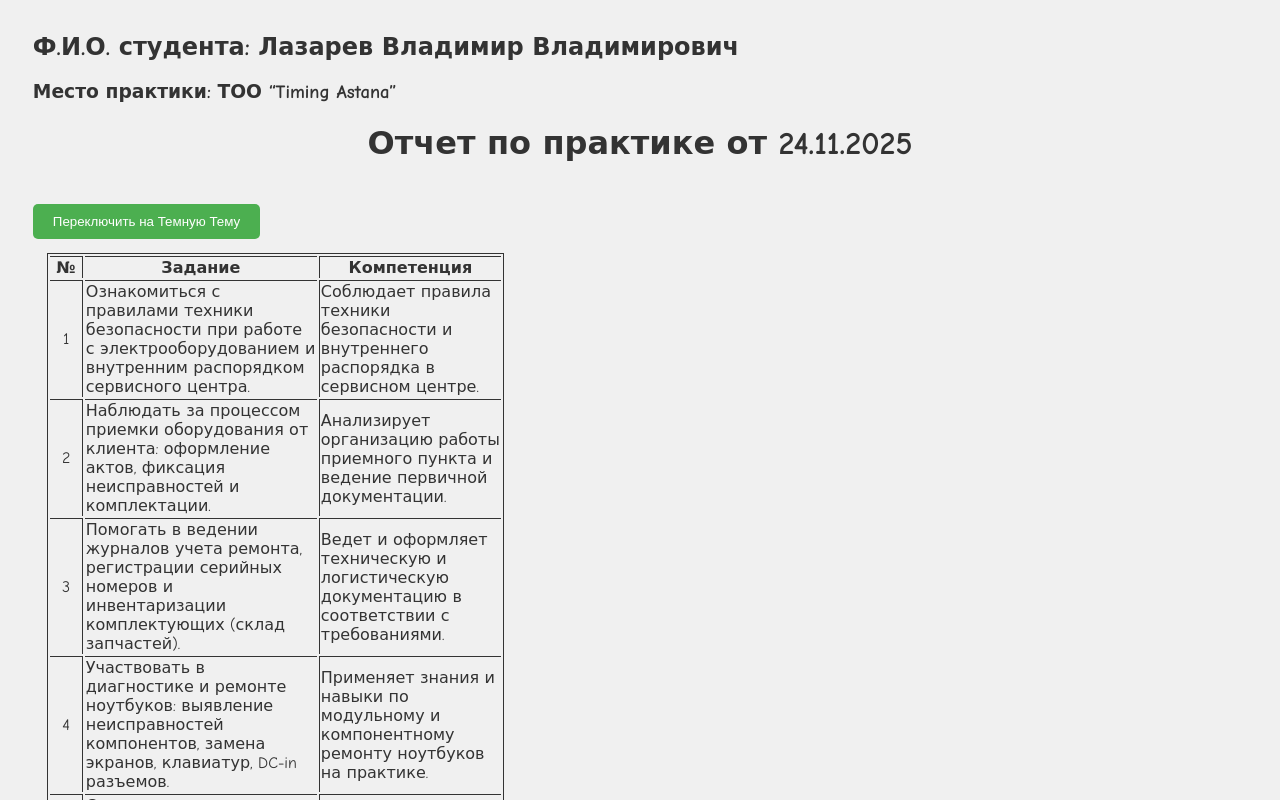
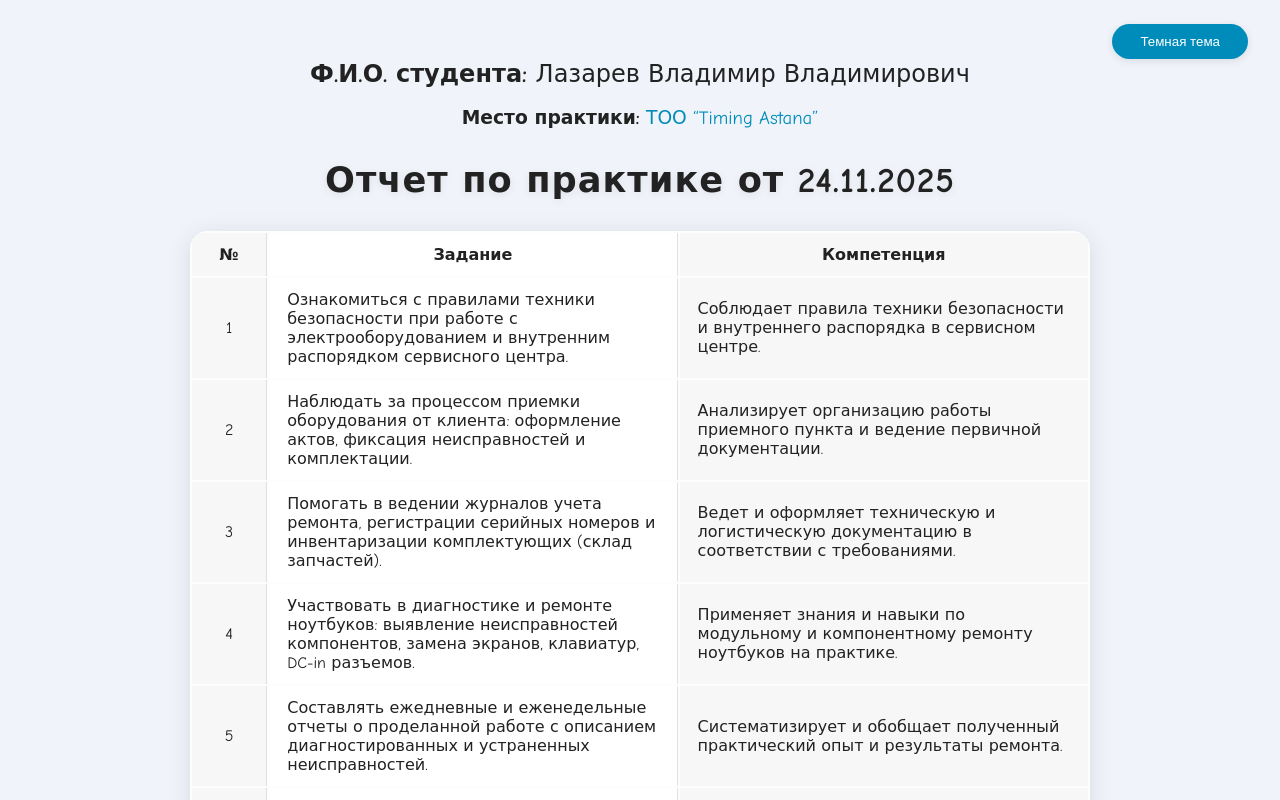
Before and after one commit to Invermoon/invermoons.github.io, a plain HTML site: page index.html in a window 1280 px wide. Shown: the top 800 px of the page. Drawn offline with Linux system fonts and the light colour scheme.

Commit message:
style update

```diff
--- a/index.html
+++ b/index.html
@@ -3,83 +3,125 @@
         <title>Практика-Итоговая работа</title>
         <style>
             body   {
-                margin: 1%;
+                margin: 0;
                 font-family: "Comic Neue", cursive;
                 font-weight: 300;
                 font-style: normal;
                 background-color: var(--bg-color);
                 color: var(--text-color);
-                transition: background-color 0.3s, color 0.3s; /* Плавный переход */
+                transition: background-color 0.3s, color 0.3s;
                 min-height: 100vh;
-                padding: 20px;
+                padding: 0;
             }
             .header {
-                text-align: center
+                text-align: center;
+                font-size: 2.2em;
+                margin-top: 30px;
+                margin-bottom: 20px;
+                letter-spacing: 1px;
+                text-shadow: 0 2px 8px rgba(0,0,0,0.08);
             }
             .practice-tasks {
-                margin: 3%;
-                border: 1px solid;
-                border-color: var(--text-color);
+                margin: 0 auto;
+                margin-top: 30px;
+                border: none;
+                box-shadow: 0 4px 24px rgba(0,0,0,0.10);
+                border-radius: 18px;
+                overflow: hidden;
+                background: rgba(255,255,255,0.85);
             }
             .tasktables {
-                width: 40%;
+                width: 80%;
+                max-width: 900px;
+                margin: 0 auto;
                 text-align: center;
-
             }
             .cellnumber   {
-                width: 5%;
-                margin: 0 auto;
+                width: 7%;
                 text-align: center;
-                border-top: 1px solid;
-                border-right: 1px solid;
+                background: #f7f7f7;
+                border-right: 1px solid #e0e0e0;
+                padding: 12px 0;
             }
             .celltask   {
-                width: 15%;
-                margin: 0 auto;
-                border-top: 1px solid;
+                width: 38%;
+                padding: 12px 18px;
+                background: #fff;
+                border-right: 1px solid #e0e0e0;
             }
             .cellcompetence {
-                width: 15%;
-                margin: 0 auto;
-                border-top: 1px solid;
-                border-left: 1px solid;
+                width: 38%;
+                padding: 12px 18px;
+                background: #f7f7f7;
             }
             a   {
-                color: var(--text-color);
-                text-decoration: dashed;
+                color: #008CBA;
+                text-decoration: none;
+                transition: color 0.3s;
+                font-weight: 400;
             }
             a:hover {
-                color: red;
+                color: #ff0000;
                 text-decoration: underline;
-                transition: color 0.5s ease
             }
 
             :root, .light-theme {
-                --bg-color: #f0f0f0; /* Светлый фон */
-                --text-color: #333333; /* Темный текст */
-                --button-bg: #4CAF50; /* Зеленая кнопка */
-                --button-text: white;
+                --bg-color: #f0f4fa;
+                --text-color: #222;
+                --button-bg: #008CBA;
+                --button-text: #fff;
             }
 
             .dark-theme {
-                --bg-color: #333333; /* Темный фон */
-                --text-color: #f0f0f0; /* Светлый текст */
-                --button-bg: #008CBA; /* Синяя кнопка */
-                --button-text: white;
+                --bg-color: #23272f;
+                --text-color: #f0f0f0;
+                --button-bg: #ff0000;
+                --button-text: #fff;
             }
 
             #theme-toggle {
-                padding: 10px 20px;
+                padding: 10px 28px;
                 border: none;
-                border-radius: 5px;
+                border-radius: 18px;
                 cursor: pointer;
                 background-color: var(--button-bg);
                 color: var(--button-text);
-                margin-top: 20px;
-                transition: background-color 0.3s;
+                transition: background-color 0.3s, box-shadow 0.3s;
+                box-shadow: 0 2px 8px rgba(0,0,0,0.10);
+                position: fixed;
+                top: 24px;
+                right: 32px;
+                z-index: 100;
             }
-
-
+            .tasks {
+                display: flex;
+                flex-wrap: wrap;
+                gap: 18px;
+                justify-content: center;
+                margin-top: 40px;
+                margin-bottom: 40px;
+            }
+            .tasks div {
+                background: rgba(255,255,255,0.85);
+                border-radius: 12px;
+                box-shadow: 0 2px 8px rgba(0,0,0,0.08);
+                padding: 10px 24px;
+                transition: box-shadow 0.3s;
+            }
+            .tasks div:hover {
+                box-shadow: 0 4px 16px rgba(0,0,0,0.16);
+            }
+            .tasks h2 {
+                font-size: 1.1em;
+                margin: 0;
+            }
+            footer {
+                text-align: center;
+                padding: 24px 0 12px 0;
+                color: #888;
+                font-size: 1em;
+                background: transparent;
+            }
 
         </style>
         <style>
@@ -91,14 +133,12 @@
                 const toggleButton = document.getElementById('theme-toggle');
                 const body = document.body;
 
-                // Функция для обновления текста кнопки
                 function updateButtonText(isDark) {
                     toggleButton.textContent = isDark
-                        ? 'Переключить на Светлую Тему'
-                        : 'Переключить на Темную Тему';
+                        ? 'Светлая тема'
+                        : 'Темная тема';
                 }
 
-                // Проверяем, какая тема установлена сейчас
                 let isDark = body.classList.contains('dark-theme');
                 updateButtonText(isDark);
 
@@ -114,7 +154,6 @@
                         isDark = false;
                     }
 
-                    // Обновляем текст кнопки
                     updateButtonText(isDark);
                 });
             });
@@ -122,10 +161,10 @@
     </head>
     <body>
         <header>
-            <h2>Ф.И.О. студента: Лазарев Владимир Владимирович</h2>
-            <h3>Место практики:<a href="https://www.timing.kz/"> ТОО “Timing Astana”</a></h3>
+            <button id="theme-toggle">Темная тема</button>
+            <h2 style="text-align:center; margin-top:60px; margin-bottom:10px;">Ф.И.О. студента: <span style="font-weight:400;">Лазарев Владимир Владимирович</span></h2>
+            <h3 style="text-align:center; margin-bottom:10px;">Место практики:<a href="https://www.timing.kz/"> ТОО “Timing Astana”</a></h3>
             <h1 class="header">Отчет по практике от 24.11.2025</h1>
-            <button id="theme-toggle">Переключить на Темную Тему</button>
         </header>
         <main>
             <div class="tasktables">
@@ -135,7 +174,6 @@
                             <th class="cellnumber">№</th>
                             <th class="celltask">Задание</th>
                             <th class="cellcompetence">Компетенция</th>
-
                         </tr>
                     </thead>
                     <tbody>
@@ -218,7 +256,9 @@
             </div>
         </main>
         <footer>
-
+            <footer>
+                &copy; 2025 Лазарев Владимир. Все права защищены.
+            </footer>
         </footer>
     </body>
 </html>
```
